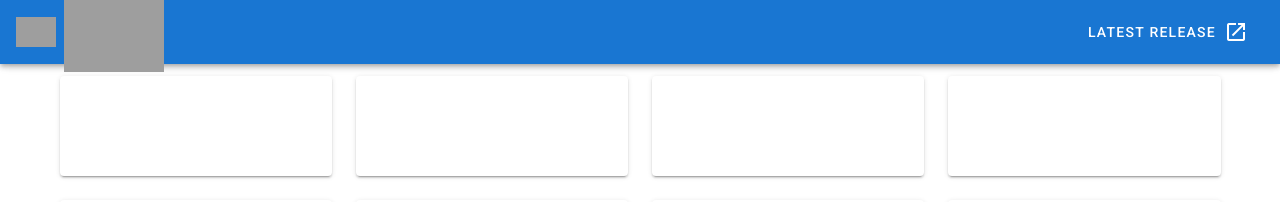
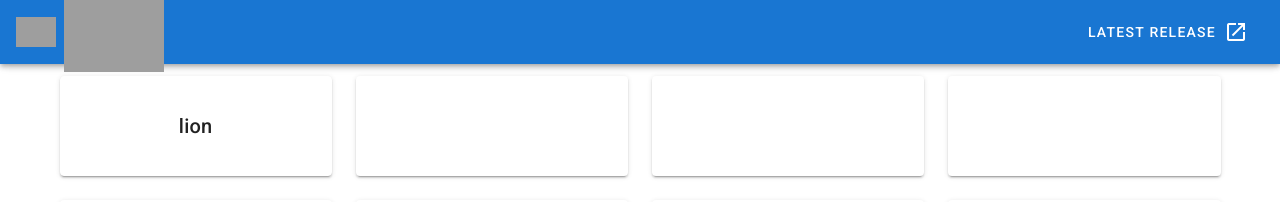
Before and after one commit to maitrux/memory-game, a Vue app: page / in a window 1280 px wide. Both pictures are taken after a click on the element 195 px from the left and 126 px from the top of the page. Shown: the top 202 px of the page. Built offline with nearby package versions, Linux system fonts and the light colour scheme; grey boxes are pictures that could not be loaded.

Commit message:
turn cards correctly

```diff
--- a/src/components/GameContainer.vue
+++ b/src/components/GameContainer.vue
@@ -48,12 +48,14 @@
         this.word2 = word;
         this.clickCounter++;
 
-        if (this.isWordPairCorrect()) {
-          console.log("correct pair");
-        } else {
-          console.log("wrooong");
+        // Close both cars if they are not a pair
+        if (!this.isWordPairCorrect()) {
+          setTimeout(() => {
+            this.closeCards();
+          }, 500);
         }
 
+        // Reset the click counter and the words
         setTimeout(() => {
           this.word1 = "";
           this.word2 = "";
@@ -77,6 +79,12 @@
 
       return isCorrect;
     },
+
+    closeCards() {
+      this.$children.forEach((child) => {
+        child.isCardClicked = false;
+      });
+    },
   },
 };
 </script>
--- a/src/components/MemoryCard.vue
+++ b/src/components/MemoryCard.vue
@@ -6,13 +6,18 @@
   computed: {
     isClickable() {
       // Check if the current card's word pair has been matched
-      return !this.$parent.matchedPairs.some(
-        (pair) => pair.word1 === this.word || pair.word2 === this.word
-      );
+      return !this.hasCardBeenMatched();
     },
+  },
+  data() {
+    return {
+      isCardClicked: false,
+    };
   },
   methods: {
     handleCardClick() {
+      this.isCardClicked = true;
+
       // Check if the card is clickable before handling the click event
       if (this.isClickable) {
         this.$emit("clickCard", this.word);
@@ -20,6 +25,12 @@
 
       // Remove focus from the clicked card element
       this.$el.blur();
+    },
+    hasCardBeenMatched() {
+      // Check if the current card's word pair has been matched
+      return this.$parent.matchedPairs.some(
+        (pair) => pair.word1 === this.word || pair.word2 === this.word
+      );
     },
   },
 };
@@ -29,10 +40,12 @@
   <v-card
     class="memory-card d-flex justify-center align-center"
     @click="handleCardClick"
-    :class="{ 'disabled-card': !isClickable }"
+    :class="{ 'disabled-card': !isClickable || isCardClicked }"
     v-ripple="false"
   >
-    <v-card-title v-show="!isClickable">{{ word }}</v-card-title>
+    <v-card-title v-show="!isClickable || isCardClicked">{{
+      word
+    }}</v-card-title>
   </v-card>
 </template>
 
```
